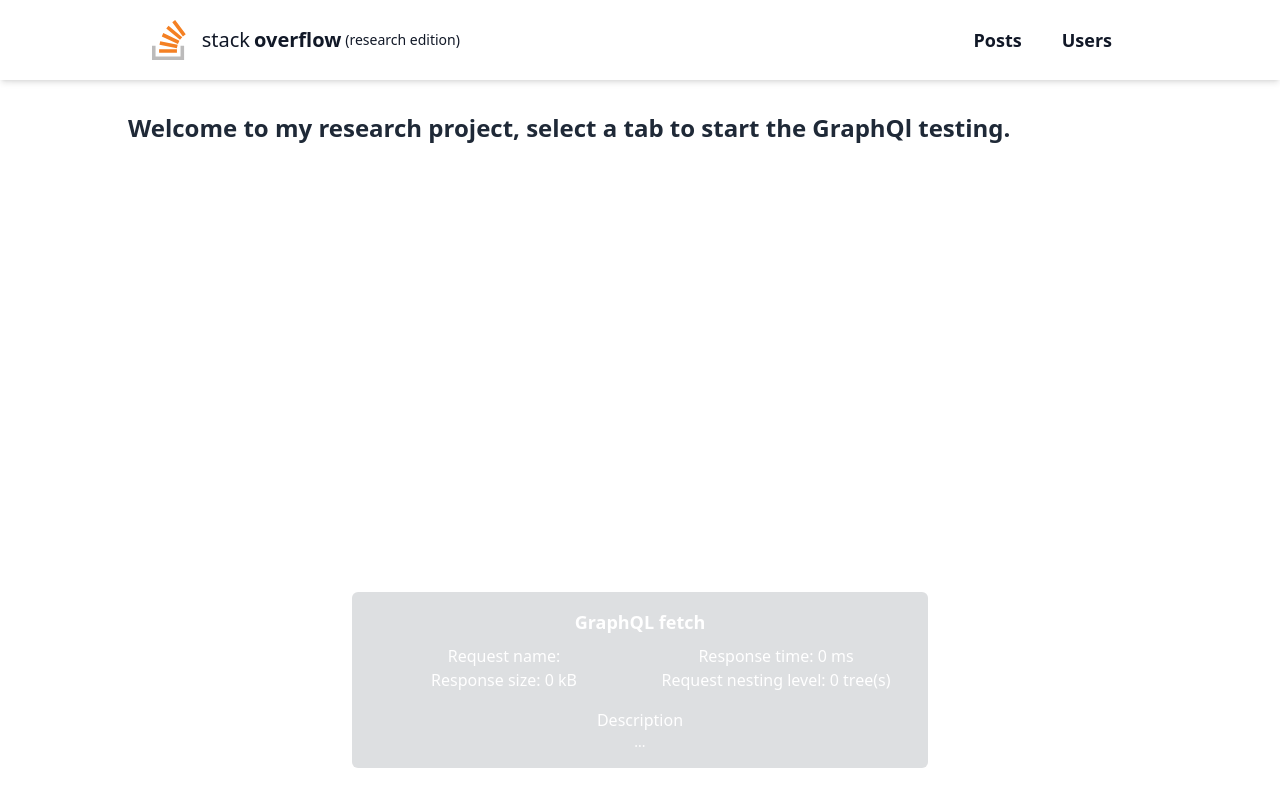
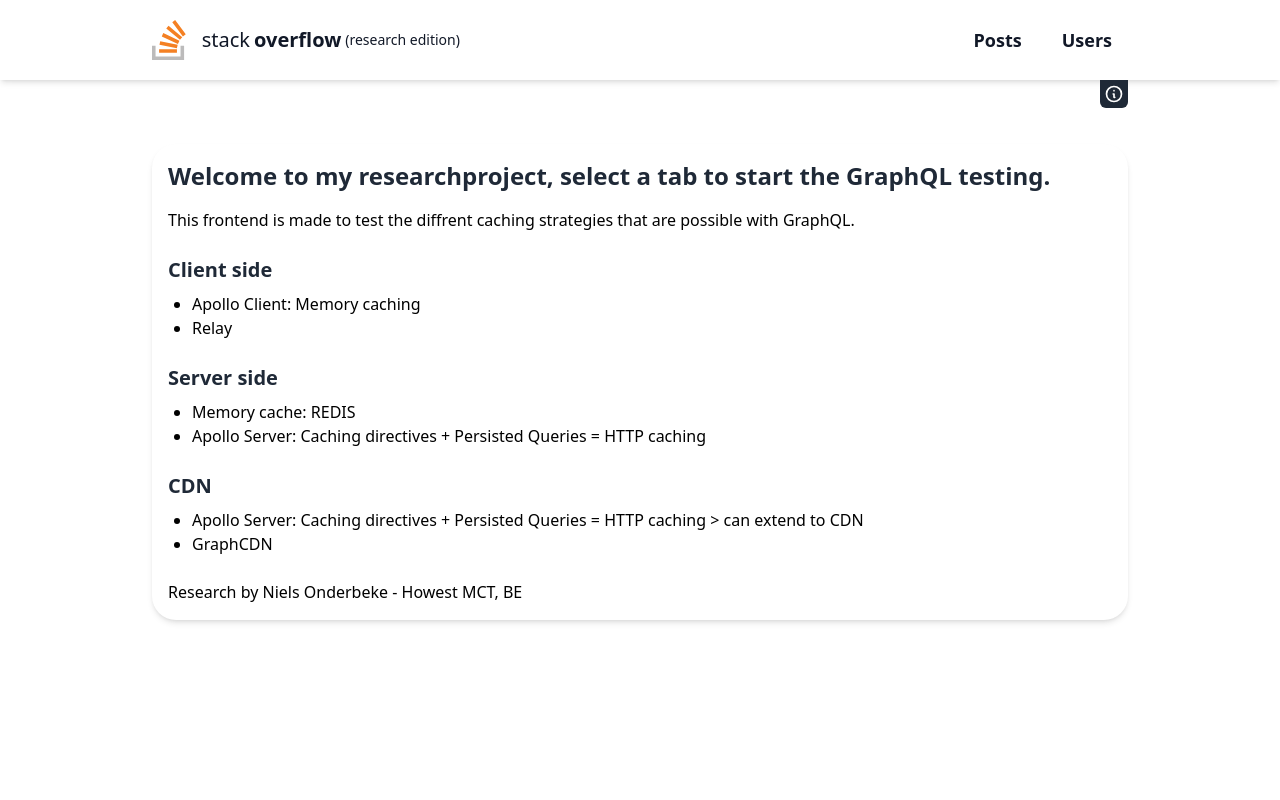
Before and after one commit to OnderbekeNiels/research-project-3mct, a Next.js app in the folder client-app/: page / in a window 1280 px wide. Built offline with nearby package versions, Linux system fonts and the light colour scheme.

Commit message:
☑️ Opmaak frontend verfijnen

```diff
--- a/client-app/components/objects/head.tsx
+++ b/client-app/components/objects/head.tsx
@@ -1,6 +1,6 @@
-export function Head1({ children }: any) {
+export function Head1({ children, className }: any) {
   return (
-    <h1 className="text-xl md:text-2xl font-bold text-gray-800 mb-4">
+    <h1 className={`text-xl md:text-2xl font-bold text-gray-800 mb-4 ${className}`}>
       {children}
     </h1>
   );
--- a/client-app/components/objects/header.tsx
+++ b/client-app/components/objects/header.tsx
@@ -1,13 +1,15 @@
 import Link from "next/link";
-import React from "react";
+import React, { useState } from "react";
 import RequestMetrics from "../requestMetrics";
 import HeaderLink from "./headerLink";
 
 export default function Header() {
+  const [showMetrics, setShowMetrics] = useState<boolean>(false);
+
   return (
     <>
       <header className="grid place-items-center p-5 shadow-md bg-white/75 backdrop-blur-xl text-gray-900 fixed top-0 right-0 left-0 z-50 peer">
-        <div className="max-w-5xl w-full flex items-center justify-between px-4 sm:px-6">
+        <div className="max-w-5xl w-full flex items-center justify-between px-4 sm:px-6 relative">
           <Link href="/">
             <a className="flex items-center justify-center space-x-4">
               <svg
@@ -43,7 +45,7 @@
               </div>
             </a>
           </Link>
-          <ul className="flex space-x-2 items-center">
+          <ul className="flex space-x-2 items-center relative">
             <li>
               <HeaderLink href="/posts">Posts</HeaderLink>
             </li>
@@ -51,9 +53,45 @@
               <HeaderLink href="/users">Users</HeaderLink>
             </li>
           </ul>
+          <button
+            onClick={() => setShowMetrics(!showMetrics)}
+            className="p-1 rounded-b-md bg-gray-800 absolute right-6 -bottom-12 z-10"
+          >
+            {!showMetrics ? (
+              <svg
+                xmlns="http://www.w3.org/2000/svg"
+                className="h-5 w-5 text-white"
+                fill="none"
+                viewBox="0 0 24 24"
+                stroke="currentColor"
+              >
+                <path
+                  strokeLinecap="round"
+                  strokeLinejoin="round"
+                  strokeWidth={2}
+                  d="M13 16h-1v-4h-1m1-4h.01M21 12a9 9 0 11-18 0 9 9 0 0118 0z"
+                />
+              </svg>
+            ) : (
+              <svg
+                xmlns="http://www.w3.org/2000/svg"
+                className="h-5 w-5 text-white"
+                fill="none"
+                viewBox="0 0 24 24"
+                stroke="currentColor"
+              >
+                <path
+                  strokeLinecap="round"
+                  strokeLinejoin="round"
+                  strokeWidth={2}
+                  d="M10 14l2-2m0 0l2-2m-2 2l-2-2m2 2l2 2m7-2a9 9 0 11-18 0 9 9 0 0118 0z"
+                />
+              </svg>
+            )}
+          </button>
         </div>
       </header>
-      <RequestMetrics></RequestMetrics>
+      <RequestMetrics isVisible={showMetrics}></RequestMetrics>
     </>
   );
 }
--- a/client-app/components/requestMetrics.tsx
+++ b/client-app/components/requestMetrics.tsx
@@ -1,21 +1,31 @@
 import { useRecoilState } from "recoil";
 import { requestState } from "../utils/store";
 
-export default function RequestMetrics() {
+interface RequestMetricsArgs {
+  isVisible: boolean
+}
+
+export default function RequestMetrics({isVisible}: RequestMetricsArgs) {
 
     const [request, setRequest] = useRecoilState(requestState);
-  return (<>
-    <aside className="fixed bottom-8 left-0 right-0 p-4 bg-gray-800/75 backdrop-blur-lg w-full max-w-xl mx-auto text-white rounded-md z-50 opacity-20 hover:opacity-100">
-      <h1 className="text-lg text-center mb-2 font-semibold">GraphQL fetch</h1>
-      <div className="grid grid-cols-2 text-center mb-4">
-        <p>Request name: {request.requestName}</p>
-        <p>Response time: {request.responseTime} ms</p>
-        <p>Response size: {Math.round(request.responseSize * 100) / 100} kB</p>
-        <p>Request nesting level: {request.requestNestingLevel} tree(s)</p>
-      </div>
-      <h2 className="text-center">Description</h2>
-      <p className="text-sm text-center">{request.description}</p>
-    </aside>
+  return (
+    <>
+      <aside className={`fixed top-24 left-0 right-0 p-4 bg-gray-800/75 backdrop-blur-lg w-full max-w-xl mx-auto text-white rounded-md z-50 transition-all delay-100 ${isVisible ? "opacity-100" : "opacity-0 pointer-events-none"}`}>
+        <h1 className="text-lg text-center mb-2 font-semibold">
+          GraphQL fetch
+        </h1>
+        <div className="grid grid-cols-2 text-center mb-4">
+          <p>Request name: {request.requestName}</p>
+          <p>Mount till loaded: {request.responseTime} ms</p>
+          <p>
+            Response size: {Math.round(request.responseSize * 100) / 100} kB
+          </p>
+          <p>
+            Request nesting level: {request.requestNestingLevel} tree
+            {request.requestNestingLevel > 1 && "s"}
+          </p>
+        </div>
+      </aside>
     </>
   );
 }
--- a/client-app/pages/index.tsx
+++ b/client-app/pages/index.tsx
@@ -1,5 +1,58 @@
-import { Head1 } from "../components/objects/head";
+import Link from "next/link";
+import ContentBox from "../components/contentBox";
+import Container from "../components/objects/container";
+import { Head1, Head2 } from "../components/objects/head";
+import Row from "../components/objects/row";
 
-export default function Home(){
-    return(<Head1>Welcome to my research project, select a tab to start the GraphQl testing.</Head1>)
+export default function Home() {
+  return (
+    <Row>
+      <Container>
+        <ContentBox className="mt-12">
+          <Head1 className="mb-0">
+            Welcome to my researchproject, select a tab to start the GraphQL
+            testing.
+          </Head1>
+          <p className="mb-6">
+            This frontend is made to test the diffrent caching strategies that
+            are possible with GraphQL.
+          </p>
+          <Head2>Client side</Head2>
+          <ul className="mb-6 list-disc ml-6">
+            <li className="">
+              <Link href="https://www.apollographql.com/docs/react/caching/cache-configuration/">
+                Apollo Client: Memory caching
+              </Link>
+            </li>
+            <li>
+              <Link href="https://relay.dev/">Relay</Link>
+            </li>
+          </ul>
+          <Head2>Server side</Head2>
+          <ul className="mb-6 list-disc ml-6">
+            <li>
+              <Link href="https://redis.io/">Memory cache: REDIS</Link>
+            </li>
+            <li>
+              <Link href="https://www.apollographql.com/docs/apollo-server/performance/caching/">
+                Apollo Server: Caching directives + Persisted Queries = HTTP
+                caching
+              </Link>
+            </li>
+          </ul>
+          <Head2>CDN</Head2>
+          <ul className="mb-6 list-disc ml-6">
+            <li>
+              Apollo Server: Caching directives + Persisted Queries = HTTP
+              caching &gt; can extend to CDN
+            </li>
+            <li>
+              <Link href="https://graphcdn.io/">GraphCDN</Link>
+            </li>
+          </ul>
+          <p>Research by Niels Onderbeke - Howest MCT, BE</p>
+        </ContentBox>
+      </Container>
+    </Row>
+  );
 }
--- a/client-app/pages/posts/[postId].tsx
+++ b/client-app/pages/posts/[postId].tsx
@@ -64,12 +64,17 @@
 
 
   useEffect(() => {
-    if (data) {
-      console.log(
-        `Start: ${start} - Now: ${new Date().getTime()} = ${
-          new Date().getTime() - start
-        } ms`
-      );
+    if (data != undefined) {
+      setRequest((d) => {
+        return {
+          ...d,
+          requestName: "PostById",
+          requestNestingLevel: 3,
+          responseSize:
+            new TextEncoder().encode(JSON.stringify(data)).length / 1024,
+          responseTime: new Date().getTime() - start,
+        };
+      });
     }
   }, [data]);
 
--- a/client-app/pages/posts/index.tsx
+++ b/client-app/pages/posts/index.tsx
@@ -72,11 +72,16 @@
 
   useEffect(() => {
     if (data != undefined) {
-      console.log(
-        `Start: ${start} - Now: ${new Date().getTime()} = ${
-          new Date().getTime() - start
-        } ms`
-      );
+      setRequest((d) => {
+        return {
+          ...d,
+          requestName: "PostsAll",
+          requestNestingLevel: 2,
+          responseSize:
+            new TextEncoder().encode(JSON.stringify(data)).length / 1024,
+          responseTime: new Date().getTime() - start,
+        };
+      });
     }
   }, [data]);
 
@@ -86,7 +91,7 @@
         <Container>
           <Head1>Latest posts ({data ? data.PostsAll.length : 0})</Head1>
           {/* <Head1>Latest posts ({posts ? posts.length : 0})</Head1> */}
-          <div className="grid sm:gap-6 mt-6">
+          <div className="grid gap-4 sm:gap-6 mt-6">
             {/* ! Apollo Client way */}
             {error && <ErrorMessageBox />}
             {loading && <LoadingMessageBox />}
--- a/client-app/pages/users/[userId].tsx
+++ b/client-app/pages/users/[userId].tsx
@@ -68,12 +68,16 @@
   });
 
   useEffect(() => {
-    if (data) {
-      console.log(
-        `Start: ${start} - Now: ${new Date().getTime()} = ${
-          new Date().getTime() - start
-        } ms`
-      );
+    if (data != undefined) {
+      setRequest((d) => {
+        return {
+          ...d,
+          requestName: "UserById",
+          requestNestingLevel: 4,
+          responseSize: new TextEncoder().encode(JSON.stringify(data)).length /1024,
+          responseTime: new Date().getTime() - start,
+        };
+      });
     }
   }, [data]);
 
--- a/client-app/pages/users/index.tsx
+++ b/client-app/pages/users/index.tsx
@@ -32,11 +32,14 @@
 
   useEffect(() => {
     if (data) {
-      console.log(
-        `Start: ${start} - Now: ${new Date().getTime()} = ${
-          new Date().getTime() - start
-        } ms`
-      );
+      setRequest((d) => {return {
+        ...d,
+        requestName: "UsersAll",
+        requestNestingLevel: 1,
+        responseSize:
+          new TextEncoder().encode(JSON.stringify(data)).length / 1024,
+        responseTime: new Date().getTime() - start,
+      };})
     }
   }, [data]);
 
@@ -48,7 +51,7 @@
           <Head1>Users ({data ? data.UsersAll.length : 0})</Head1>
           {error && <ErrorMessageBox />}
           {loading && <LoadingMessageBox />}
-          <div className="grid grid-cols-1 lg:grid-cols-2 sm:gap-6 mt-6">
+          <div className="grid grid-cols-1 lg:grid-cols-2 gap-4 sm:gap-6 mt-6">
             {data && data.UsersAll.length < 0 && (
               <ContentBox>No users found to display</ContentBox>
             )}
```
Also changed, not shown: 2 other files (tests, documents, lock files or other folders).
